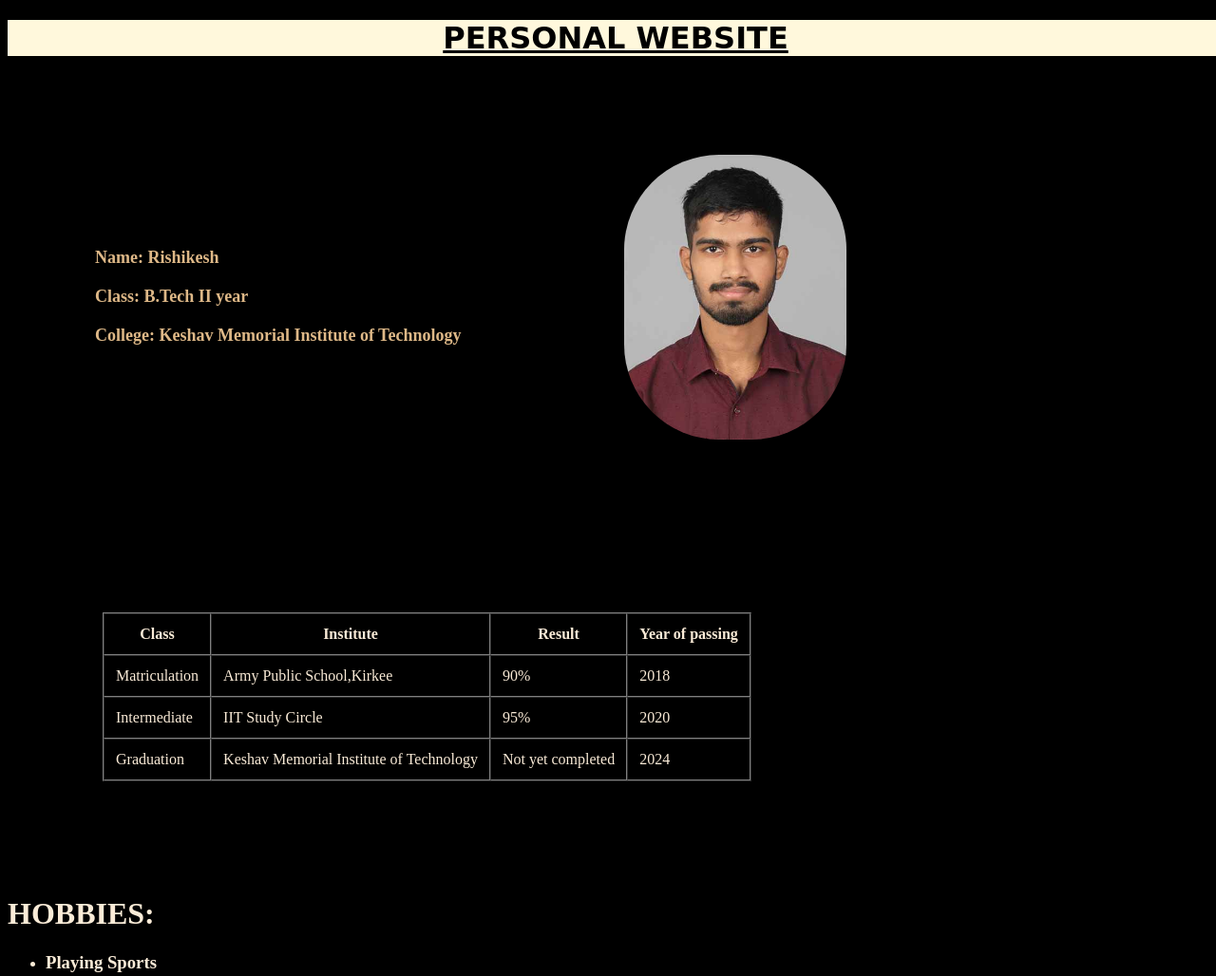
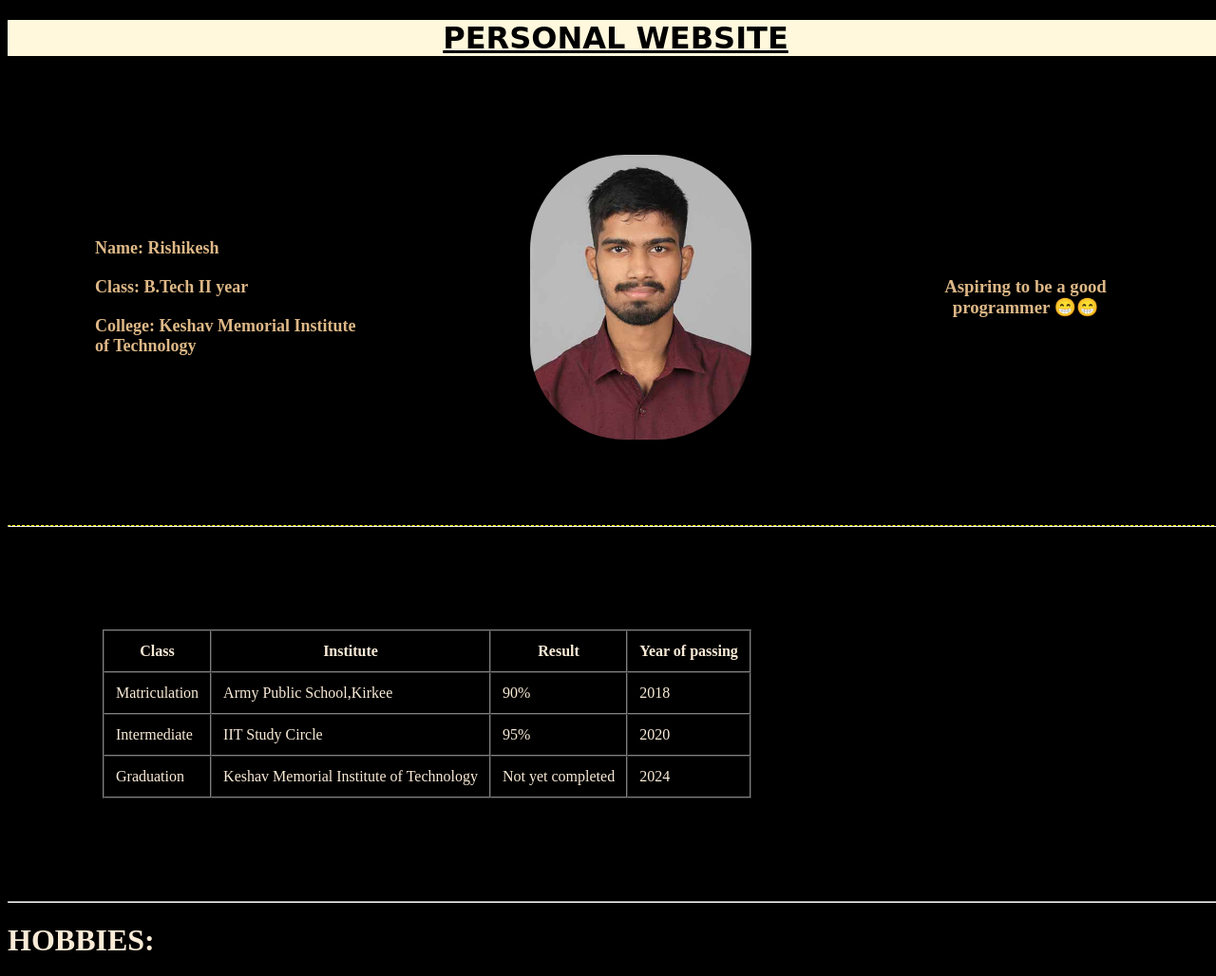
Before and after one commit to G-Rishikesh/My-Website, a plain HTML site: page index.html in a window 1280 px wide. Shown: the top 1028 px of the page at 95% size. Drawn offline with Linux system fonts and the light colour scheme; a web font is replaced by a local one.

Commit message:
first commit

```diff
--- a/pw.html
+++ b/index.html
@@ -4,7 +4,7 @@
     <meta charset="UTF-8">
     <meta http-equiv="X-UA-Compatible" content="IE=edge">
     <meta name="viewport" content="width=device-width, initial-scale=1.0">
-    <link rel="stylesheet" href="style.css">
+    <link rel="stylesheet" href="main.css">
     <link rel="preconnect" href="https://fonts.googleapis.com">
 <link rel="preconnect" href="https://fonts.gstatic.com" crossorigin>
 <link href="https://fonts.googleapis.com/css2?family=Luxurious+Roman&display=swap" rel="stylesheet">
@@ -30,9 +30,12 @@
         <td>
             <img align="right" id="pic" src="Rishikesh_copy.JPG" alt="anonymous picture">
         </td>
+        <th id="t1">
+            <h3>Aspiring to be a good programmer 😁😁</h3>
+        </th>
     </table>
 
-
+    <hr id="l1">
 
     <table cellspacing="0" cellpadding="100" id="table">
         <tr>
@@ -67,6 +70,7 @@
             </td>
         </tr>
     </table>
+    <hr id="l2">
     <div id="hobbies">
     <h1>HOBBIES:</h1>
         <ul>
--- a/style.css
+++ b/main.css
@@ -77,3 +77,9 @@ body{
 {
     color:antiquewhite;
 }
+#l1
+{
+    border-top: 1px dashed yellow;
+    border-radius: 500px;
+
+}
```
